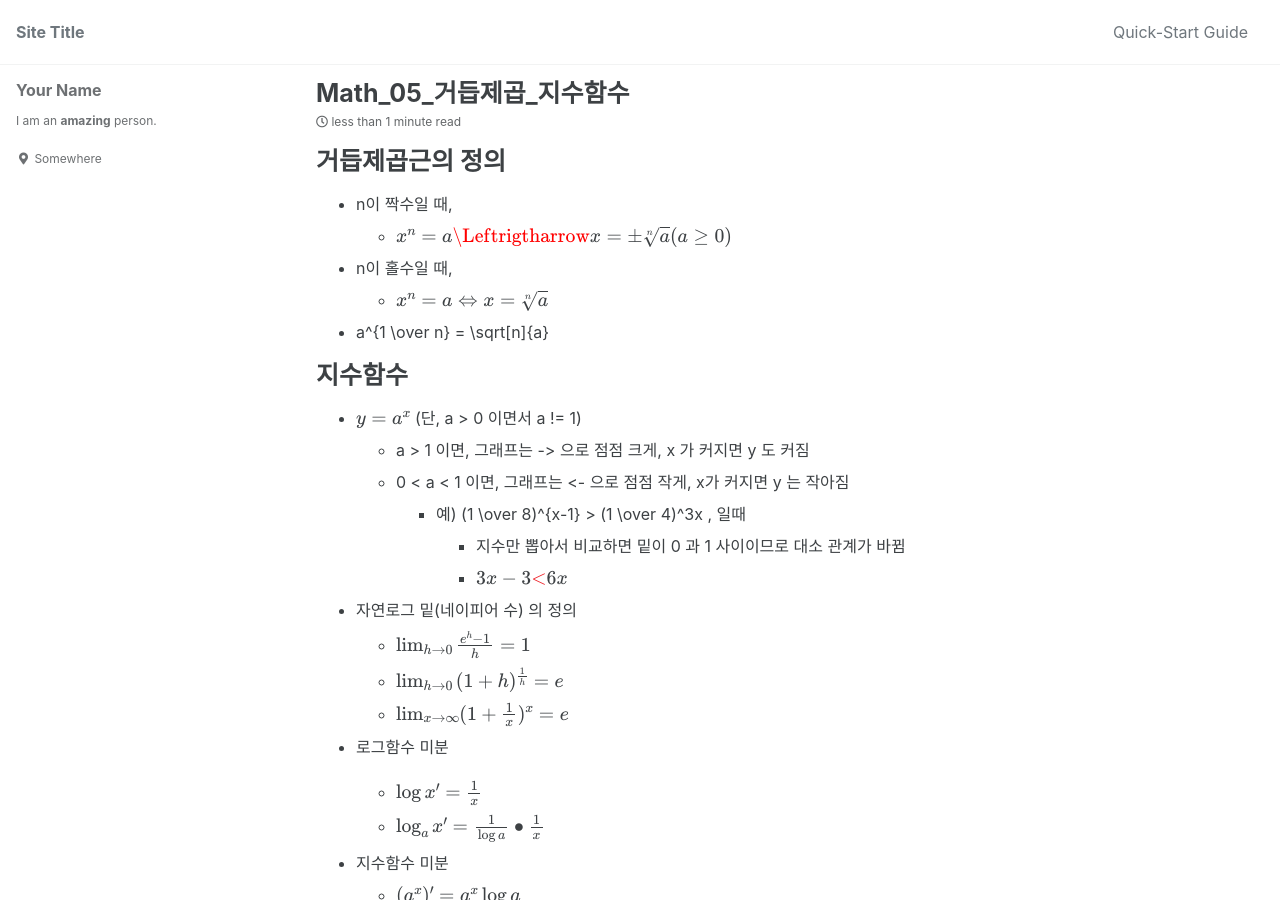
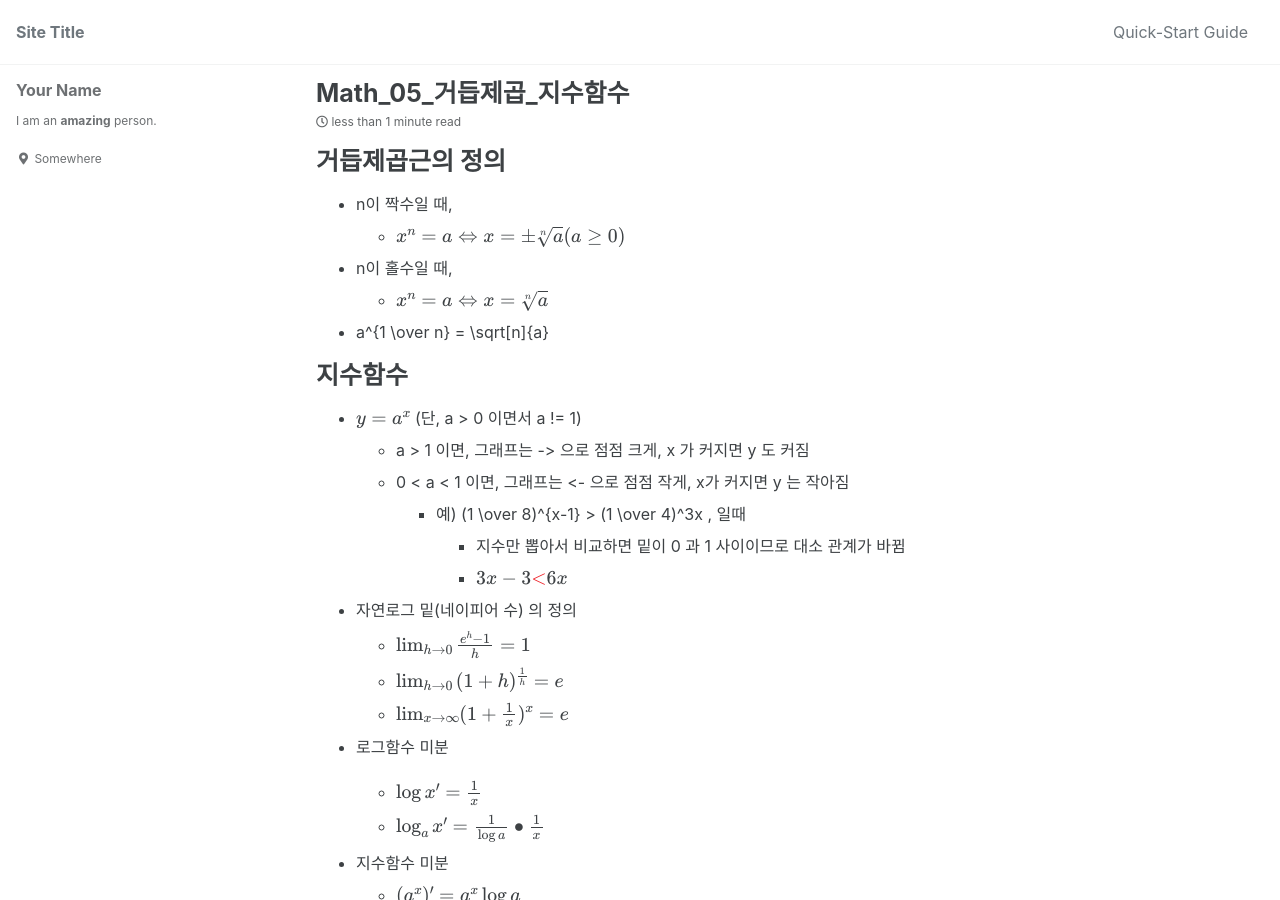
Before and after one commit to copper-light/ghhdh.github.io, a Jekyll site: the page built from _posts/2020-08-25-Math_05_거듭제곱_지수함수.md, in a window 1280 px wide and 900 px high. Built offline with Jekyll 4.4.1, drawn with Linux system fonts in a browser that asks for light colours; cached includes are drawn as plain includes; formulas are drawn with MathJax 3.

Commit message:
Update 2020-08-25-Math_05_거듭제곱_지수함수.md

```diff
--- a/_posts/2020-08-25-Math_05_거듭제곱_지수함수.md
+++ b/_posts/2020-08-25-Math_05_거듭제곱_지수함수.md
@@ -4,7 +4,7 @@ use_math: true
 ---
 # 거듭제곱근의 정의
 - n이 짝수일 때,
-  - $ x^n = a \Leftrigtharrow x = \pm \sqrt[n]{a} (a \ge 0) $
+  - $ x^n = a \Leftrightarrow x = \pm \sqrt[n]{a} (a \ge 0) $
 - n이 홀수일 때,
   - $ x^n = a \Leftrightarrow x = \sqrt[n]{a} $
 - a^{1 \over n} = \sqrt[n]{a}
```
